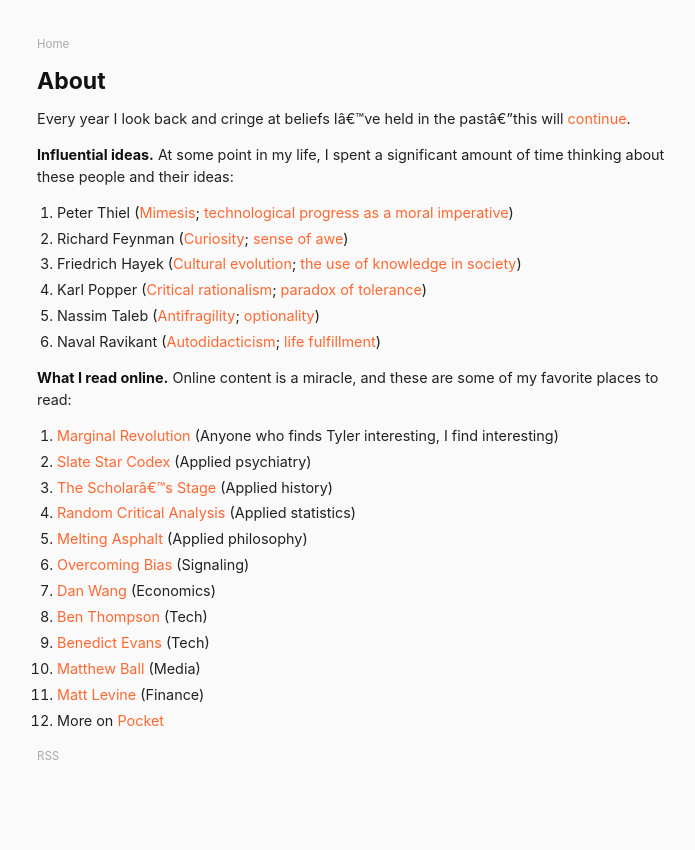
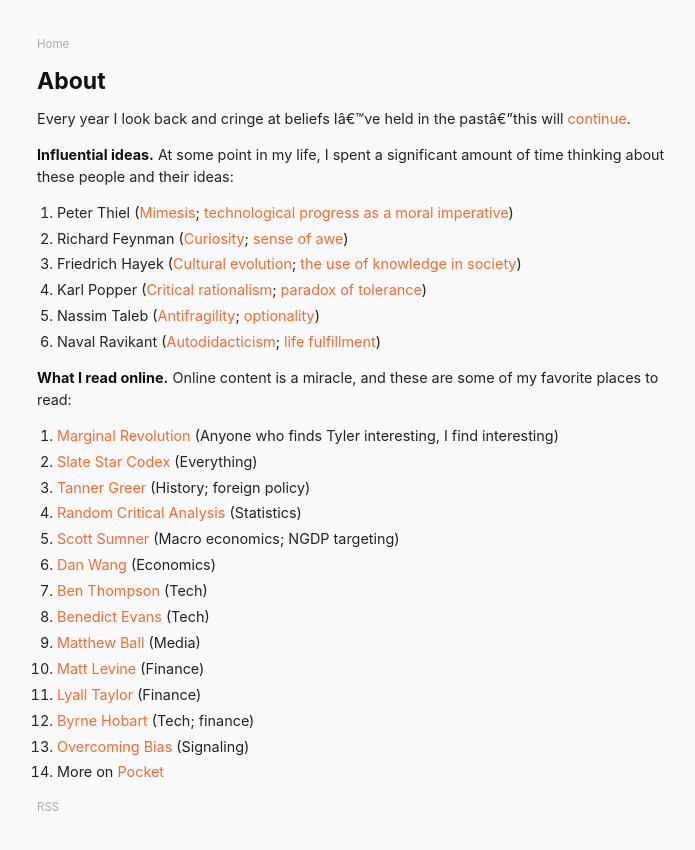
Before and after one commit to danschlz/danschulz.github.io, a Jekyll site: the page built from about.md, in a window 1280 px wide. Shown: the top 850 px of the page, without its empty margins (283-978 px from the left). Built offline with Jekyll 4.4.1, drawn with Linux system fonts in a browser that asks for light colours.

Commit message:
Update about.md

```diff
--- a/about.md
+++ b/about.md
@@ -18,14 +18,16 @@ Every year I look back and cringe at beliefs I’ve held in the past—this will
 **What I read online.** Online content is a miracle, and these are some of my favorite places to read:
 
 * [Marginal Revolution](http://marginalrevolution.com/) (Anyone who finds Tyler interesting, I find interesting)
-* [Slate Star Codex](http://slatestarcodex.com/) (Applied psychiatry)
-* [The Scholar's Stage](https://scholars-stage.blogspot.com/) (Applied history)
-* [Random Critical Analysis](https://randomcriticalanalysis.com/) (Applied statistics)
-* [Melting Asphalt](http://meltingasphalt.com/) (Applied philosophy)
-* [Overcoming Bias](http://www.overcomingbias.com/) (Signaling)
+* [Slate Star Codex](http://slatestarcodex.com/) (Everything)
+* [Tanner Greer](https://scholars-stage.blogspot.com/) (History; foreign policy)
+* [Random Critical Analysis](https://randomcriticalanalysis.com/) (Statistics)
+* [Scott Sumner](https://themoneyillusion.com/) (Macro economics; NGDP targeting)
 * [Dan Wang](https://danwang.co/) (Economics)
 * [Ben Thompson](https://stratechery.com/) (Tech)
 * [Benedict Evans](https://www.ben-evans.com/) (Tech)
 * [Matthew Ball](https://www.matthewball.vc/) (Media)
 * [Matt Levine](https://www.bloomberg.com/view/topics/money-stuff) (Finance)
+* [Lyall Taylor](https://lt3000.blogspot.com/) (Finance)
+* [Byrne Hobart](https://diff.substack.com/) (Tech; finance)
+* [Overcoming Bias](http://www.overcomingbias.com/) (Signaling)
 * More on [Pocket](https://getpocket.com/@danschulz44)
```
